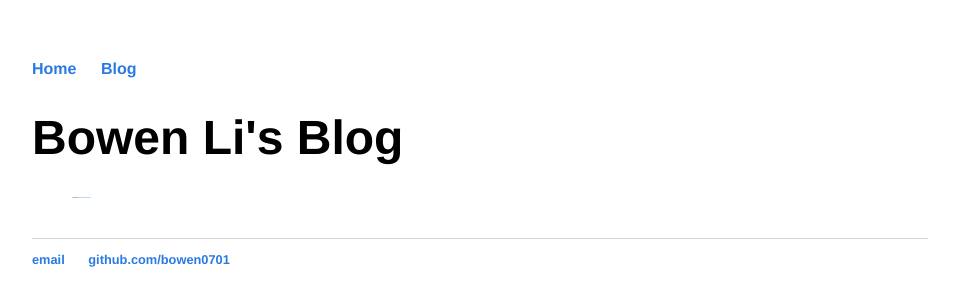
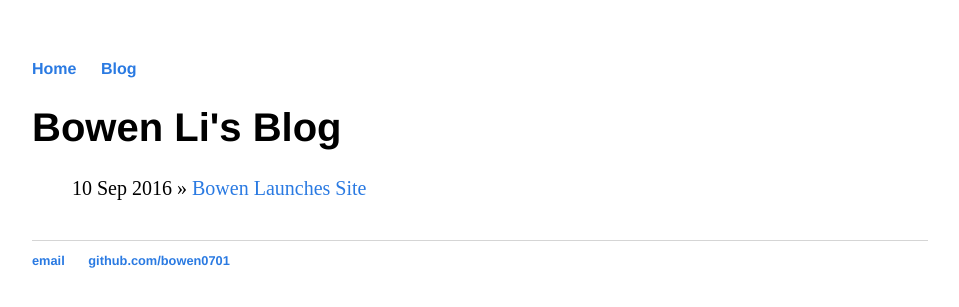
Before and after one commit to bowen0701/bowen0701.github.io, a Jekyll site: the page built from blog/index.html, in a window 1280 px wide. Shown: the top 307 px of the page, without its empty margins (160-1119 px from the left). Built offline with Jekyll 4.4.1, drawn with Linux system fonts in a browser that asks for light colours.

Commit message:
Revise font size

```diff
--- a/css/main.css
+++ b/css/main.css
@@ -16,7 +16,7 @@ a         { color: #2a7ae2; text-decoration: none; }
 a:hover   { color: #000; text-decoration: underline; }
 a:visited { color: #205caa; }
 h1 {
-    font-size: 3em;
+    font-size: 2.5em;
     font-family:'Helvetica', 'Arial', 'Sans-Serif';
 }
 p {
@@ -31,7 +31,7 @@ footer {
 
 ul.posts {
     margin: 20px auto 40px;
-    font-size: 1.3px;
+    font-size: 1.25em;
 }
 
 ul.posts li {
```
